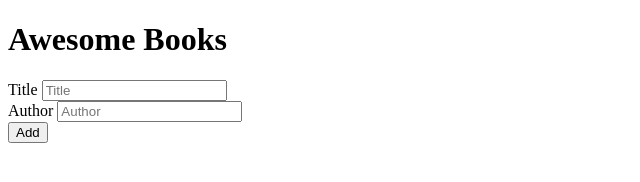
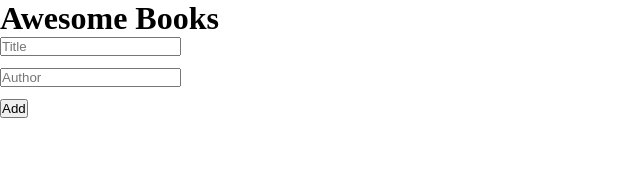
Before and after one commit to 29td/Awesome-books, a website: page index.html in a window 1280 px wide. Shown: the whole page, without its empty margins (0-640 px from the left). Drawn offline with Linux system fonts and the light colour scheme.

Commit message:
Make changes to correct linter errors

```diff
--- a/index.html
+++ b/index.html
@@ -5,6 +5,7 @@
     <meta http-equiv="X-UA-Compatible" content="IE=edge">
     <meta name="viewport" content="width=device-width, initial-scale=1.0">
     <title>Awesome Books Project</title>
+    <link rel="stylesheet" href="style.css">
 </head>
 <body>
     <!-- Title -->
@@ -19,12 +20,10 @@
     <div class="forms-section">
     <form action="#" id="form">
         <div class="text-input">
-            <label for="title">Title</label>
             <input type="text" id="title" name="title" placeholder="Title" required>
         </div>
 
         <div class="text-input">
-            <label for="title">Author</label>
             <input type="text" id="author" name="author" placeholder="Author" required>
         </div>
         <button type="submit">Add</button>
```
